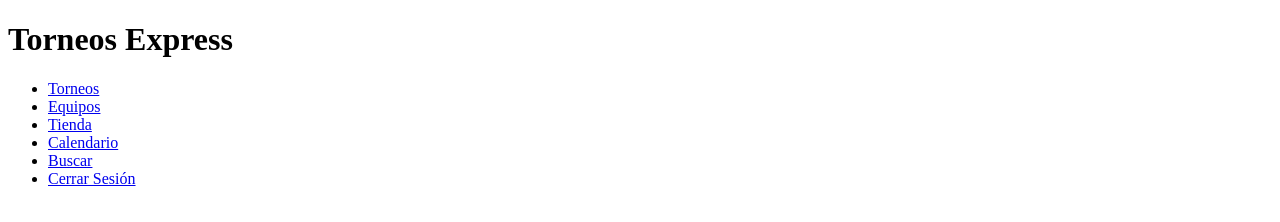
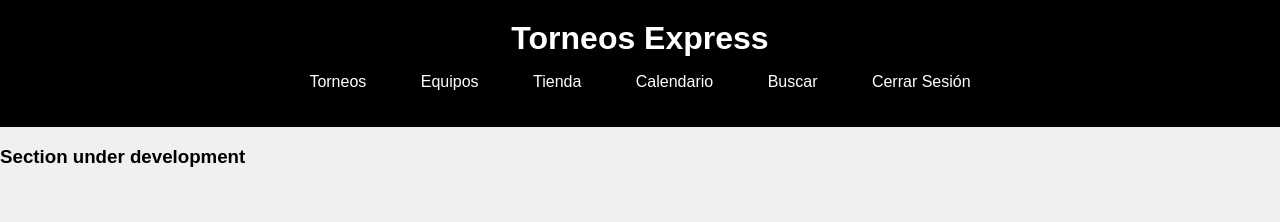
Before and after one commit to carlix-27/TorneoExpress, a website: page src/main/resources/static/tienda.html in a window 1280 px wide. Drawn offline with Linux system fonts and the light colour scheme.

Commit message:
styles for the whole page

```diff
--- /dev/null
+++ b/src/main/resources/static/styles/calendario.css
@@ -0,0 +1,51 @@
+/* CSS for the horizontal navbar */
+
+nav ul li:last-child {
+    margin-right: 0;
+}
+
+nav ul li a {
+    text-decoration: none;
+    color: #333;
+    padding: 10px 15px;
+    border-radius: 5px;
+    transition: background-color 0.3s ease;
+}
+
+nav ul li a:hover {
+    background-color: #333333;
+}
+
+body {
+    font-family: Arial, sans-serif;
+    margin: 0;
+    padding: 0;
+    background-color: #f0f0f0;
+}
+
+header {
+    background-color: #000;
+    color: #fff;
+    padding: 20px 0;
+    text-align: center;
+}
+
+header h1 {
+    margin: 0;
+    font-size: 2em;
+}
+
+nav ul {
+    list-style: none;
+    padding: 0;
+}
+
+nav ul li {
+    display: inline;
+    margin-right: 20px;
+}
+
+nav ul li a {
+    color: #fff;
+    text-decoration: none;
+}
--- a/src/main/resources/static/styles/styleLogin.css
+++ b/src/main/resources/static/styles/styleLogin.css
@@ -1,5 +1,25 @@
-@import url('https://fonts.googleapis.com/css?family=Raleway');
+/*		HEADER STYLES 		*/
 
+body {
+	font-family: Arial, sans-serif;
+	margin: 0;
+	padding: 0;
+	background-color: #f0f0f0;
+}
+
+header {
+	background-color: #000;
+	color: #fff;
+	padding: 20px 0;
+	text-align: center;
+}
+
+header h1 {
+	margin: 0;
+	font-size: 2em;
+}
+
+/*		FORM STYLES 		*/
 body {
 	margin: 0;
 	padding: 0;
@@ -62,9 +82,10 @@ body {
 	margin: 0 10px;
 }
 
-.login-box input[type="submit"] {
+.login-box input[type="button"] {
 	background: #3d1f7f; /* Darker accent color */
 	color: #fff; /* Text color */
+	align-content: center;
 	font-size: 18px;
 	padding: 10px 20px;
 	cursor: pointer;
@@ -74,7 +95,7 @@ body {
 	border-radius: 7px;
 }
 
-.login-box input[type="submit"]:hover {
+.login-box input[type="button"]:hover {
 	background: #342160; /* Darker color on hover */
 }
 
--- a/src/main/resources/static/styles/styleRegister.css
+++ b/src/main/resources/static/styles/styleRegister.css
@@ -1,4 +1,25 @@
-@import url('https://fonts.googleapis.com/css?family=Raleway');
+/*      HEADER STYLES       */
+
+body {
+    font-family: Arial, sans-serif;
+    margin: 0;
+    padding: 0;
+    background-color: #f0f0f0;
+}
+
+header {
+    background-color: #000;
+    color: #fff;
+    padding: 20px 0;
+    text-align: center;
+}
+
+header h1 {
+    margin: 0;
+    font-size: 2em;
+}
+
+/*      FORM STYLES         */
 
 body {
     margin: 0;
@@ -62,9 +83,10 @@ body {
     margin: 0 10px;
 }
 
-.register-box input[type="submit"] {
+.register-box input[type="button"] {
     background: #3d1f7f; /* Darker accent color */
     color: #fff; /* Text color */
+    align-content: center;
     font-size: 18px;
     padding: 10px 20px;
     cursor: pointer;
@@ -74,7 +96,7 @@ body {
     border-radius: 7px;
 }
 
-.register-box input[type="submit"]:hover {
+.register-box input[type="button"]:hover {
     background: #342160; /* Darker color on hover */
 }
 
--- /dev/null
+++ b/src/main/resources/static/styles/tienda.css
@@ -0,0 +1,51 @@
+/* CSS for the horizontal navbar */
+
+nav ul li:last-child {
+    margin-right: 0;
+}
+
+nav ul li a {
+    text-decoration: none;
+    color: #333;
+    padding: 10px 15px;
+    border-radius: 5px;
+    transition: background-color 0.3s ease;
+}
+
+nav ul li a:hover {
+    background-color: #333333;
+}
+
+body {
+    font-family: Arial, sans-serif;
+    margin: 0;
+    padding: 0;
+    background-color: #f0f0f0;
+}
+
+header {
+    background-color: #000;
+    color: #fff;
+    padding: 20px 0;
+    text-align: center;
+}
+
+header h1 {
+    margin: 0;
+    font-size: 2em;
+}
+
+nav ul {
+    list-style: none;
+    padding: 0;
+}
+
+nav ul li {
+    display: inline;
+    margin-right: 20px;
+}
+
+nav ul li a {
+    color: #fff;
+    text-decoration: none;
+}
--- a/src/main/resources/static/tienda.html
+++ b/src/main/resources/static/tienda.html
@@ -4,6 +4,7 @@
     <meta charset="UTF-8">
     <meta name="viewport" content="width=device-width, initial-scale=1.0">
     <title>Torneos Express - Home</title>
+    <link rel="stylesheet" href="styles/tienda.css">
 </head>
 
 
@@ -23,7 +24,7 @@
         </nav>
     </header>
 
-
+    <h3>Section under development</h3>
 
     <!-- Logout Script -->
     <script>
```
Also changed, not shown: src/main/resources/static/calendario.html (+2 -0 lines), src/main/resources/static/home.html (+6 -4 lines), src/main/resources/static/login.html (+6 -1 lines), src/main/resources/static/register.html (+7 -1 lines), src/main/resources/static/styles/home.css (+66 -0 lines).
